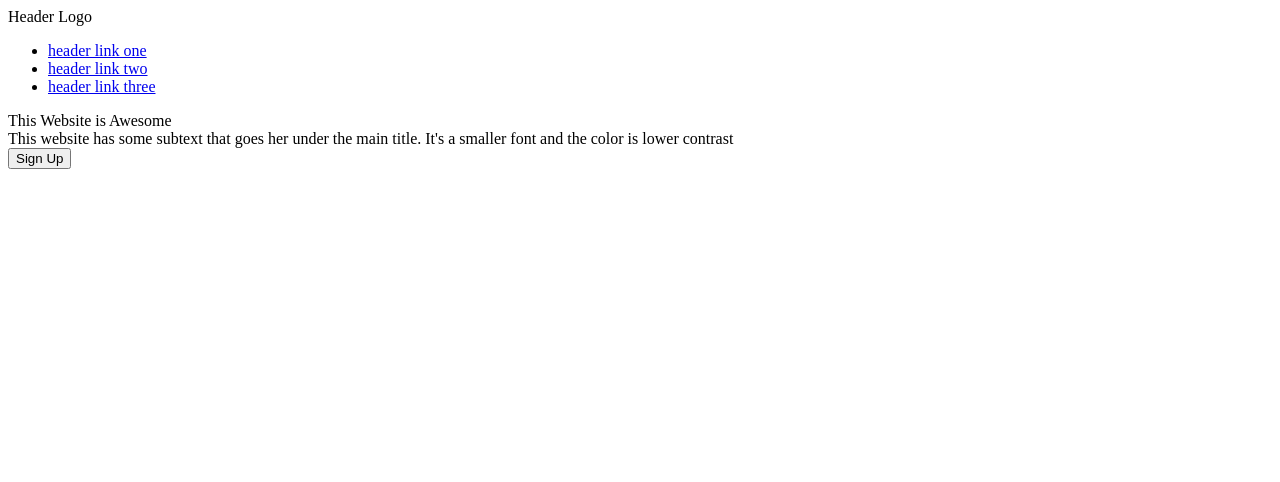
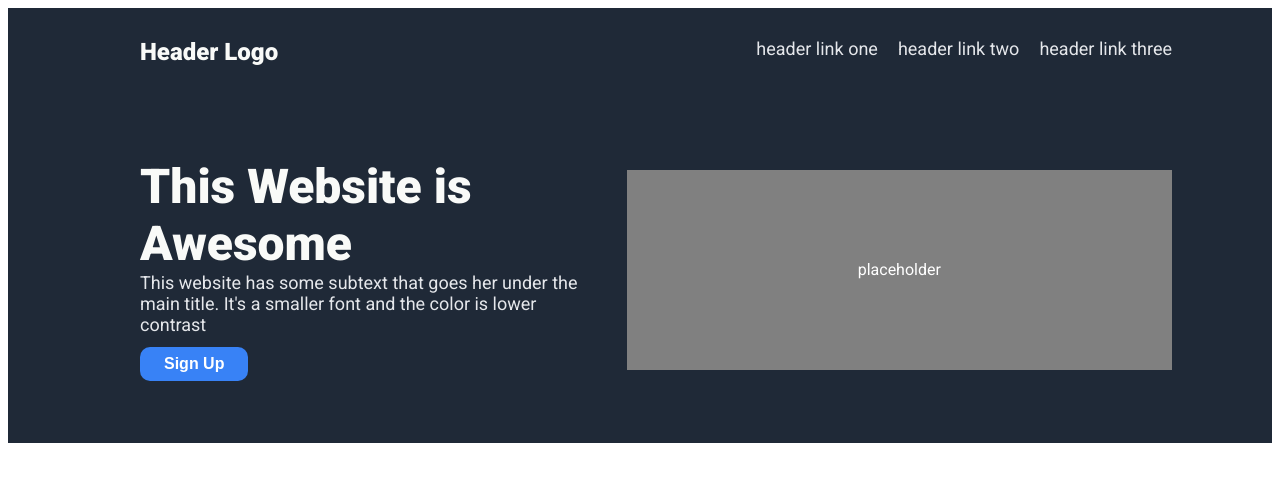
Before and after one commit to gigipink1/landing-page, a plain HTML site: page index.html in a window 1280 px wide. Drawn offline with Linux system fonts and the light colour scheme.

Commit message:
Add content and style to section 1

```diff
--- a/index.html
+++ b/index.html
@@ -4,6 +4,9 @@
     <meta charset="utf-8">
     <title>Landing Page</title>
     <link rel="stylesheet" href="style.css">
+    <link rel="preconnect" href="https://fonts.googleapis.com">
+<link rel="preconnect" href="https://fonts.gstatic.com" crossorigin>
+<link href="https://fonts.googleapis.com/css2?family=Roboto:ital,wght@0,300;0,400;0,900;1,300;1,400&display=swap" rel="stylesheet">
   </head>
   <body>
     <div class="section-one">
@@ -15,6 +18,7 @@
                 <li><a href=#>header link two</a></li>
                 <li><a href=#> header link three</a></li>
             </ul>
+          </div>
         </div>
         <div class="hero-area">
            <div class="hero-text">
@@ -23,14 +27,15 @@
                 It's a smaller font and the color is lower contrast</div>
              <button class="hero-button">Sign Up</button>
            </div>
-           <div class="hero-image">
-
+           <div class="box">
+             placeholder
            </div>
         </div>
+
       </div>
 
     </div>
-    <div class="section-2">
+    <div class="section-two">
 
 
     </div>
--- a/style.css
+++ b/style.css
@@ -0,0 +1,82 @@
+
+body
+{
+ font-family: "Roboto", sans-serif;
+}
+
+ul {
+    list-style-type: none;
+    display: flex;
+    margin: 0;
+    padding: 0;
+    gap: 20px;
+}
+
+button {
+    background-color: #3882f6;
+    color: #fff;
+    font-size: 16px;
+    font-weight: 800;
+    border-radius: 10px;
+    padding: 8px 24px;
+    border: 0;
+    box-shadow: none;
+    margin-top: 12px;
+
+
+}
+
+a, .hero-subtext {
+    text-decoration: none;
+    color: #e5e7eb;
+    font-size: 18px;
+
+
+}
+
+.section-one {
+    background-color: #1f2937;
+    color: #fff;
+    padding: 30px 100px;
+}
+.header-bar, .hero-area {
+    display:flex;
+    justify-content: space-between;
+}
+
+.header-bar {
+    justify-content: space-between;
+    margin-bottom: 60px;
+}
+
+.header {
+    font-size: 24px;
+    color: #f9faf8;
+    font-weight: 800;
+    padding-left: 32px;
+}
+
+.box {
+    width: 600px;
+    height: 200px;
+    background-color: grey;
+    flex: 0 1 auto;
+    display:flex;
+    align-items: center;
+    justify-content: center;
+    align-self: center;
+
+
+}
+
+.hero-text {
+    width: 500px;
+    padding: 32px;
+    flex: 0 1 auto;
+}
+
+.hero-header {
+    font-size: 48px;
+    font-weight: 900;
+    color: #f9faf8
+}
```
